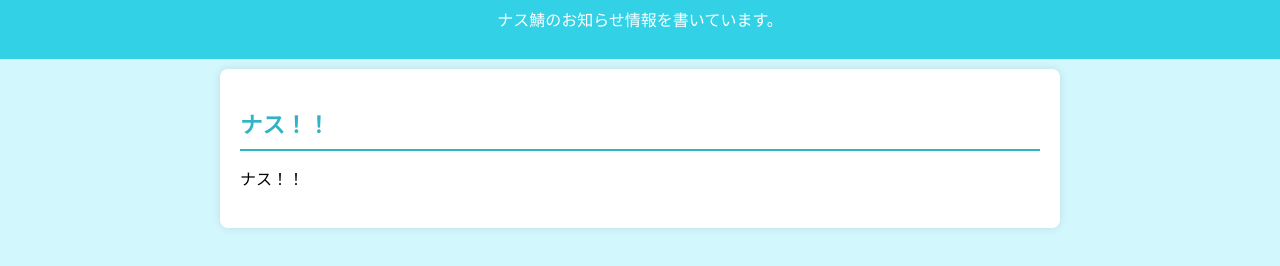
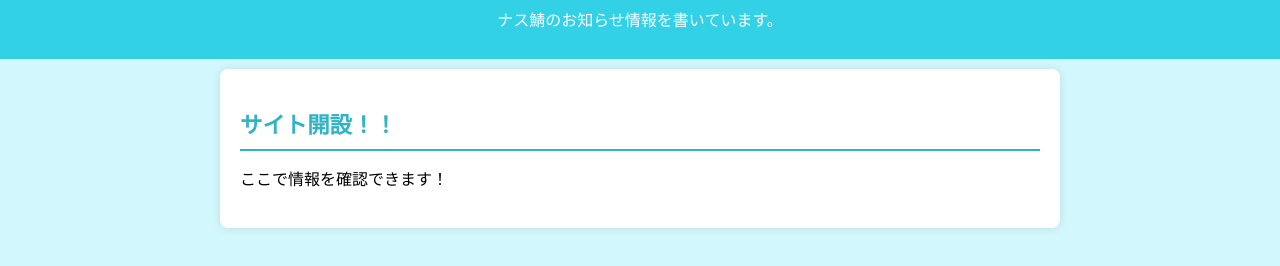
Before and after one commit to Yama0027/NasuServer, a plain HTML site: page notice.html in a window 1280 px wide. Shown: the part 192-458 px from the top of the page. Drawn offline with Linux system fonts and the light colour scheme.

Commit message:
Update notice.html

```diff
--- a/notice.html
+++ b/notice.html
@@ -120,8 +120,8 @@
 
 
     <section>
-        <h2>ナス！！</h2>
-        <p>ナス！！</p>
+        <h2>サイト開設！！</h2>
+        <p>ここで情報を確認できます！</p>
     </section>
 </body>
 
```
